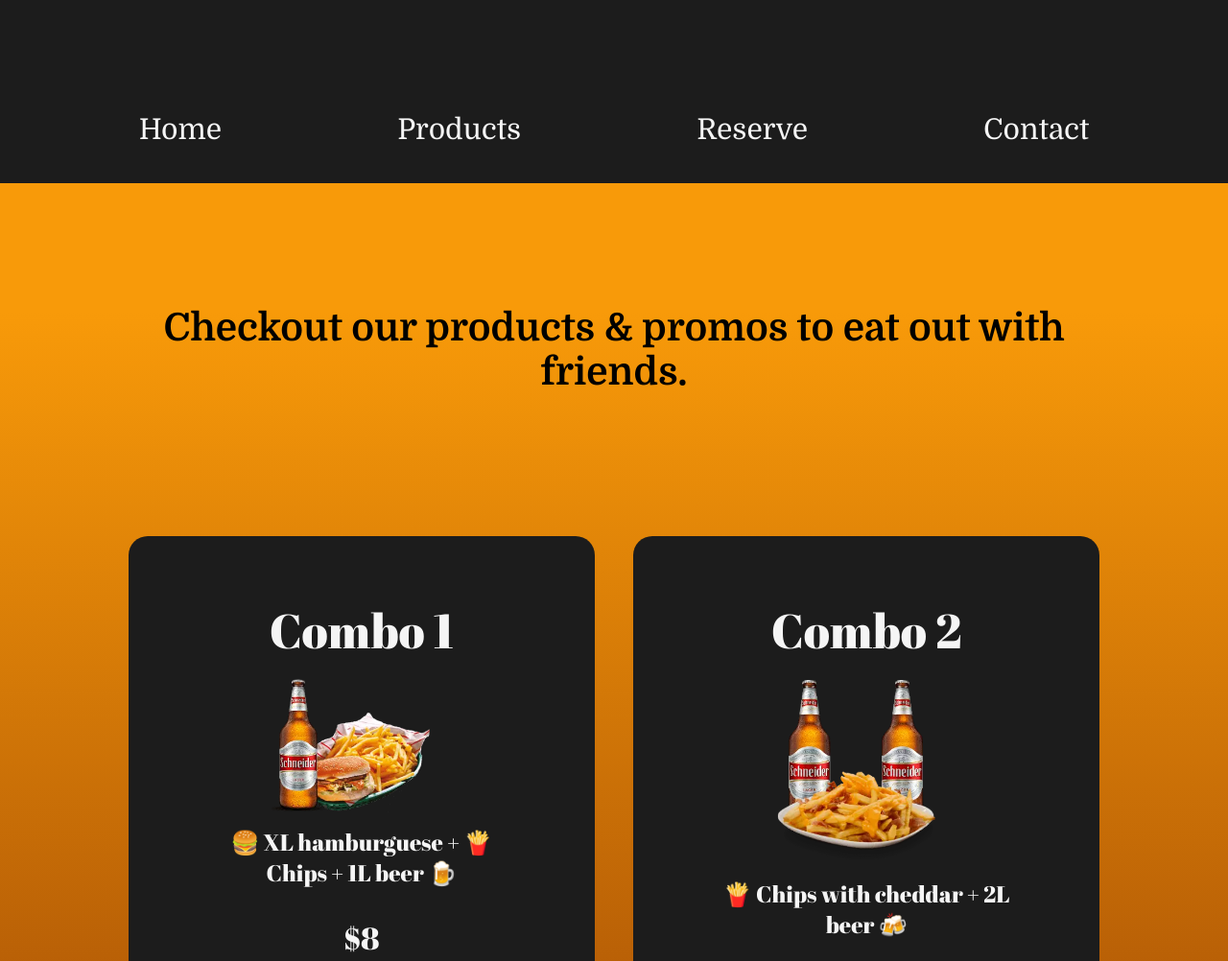
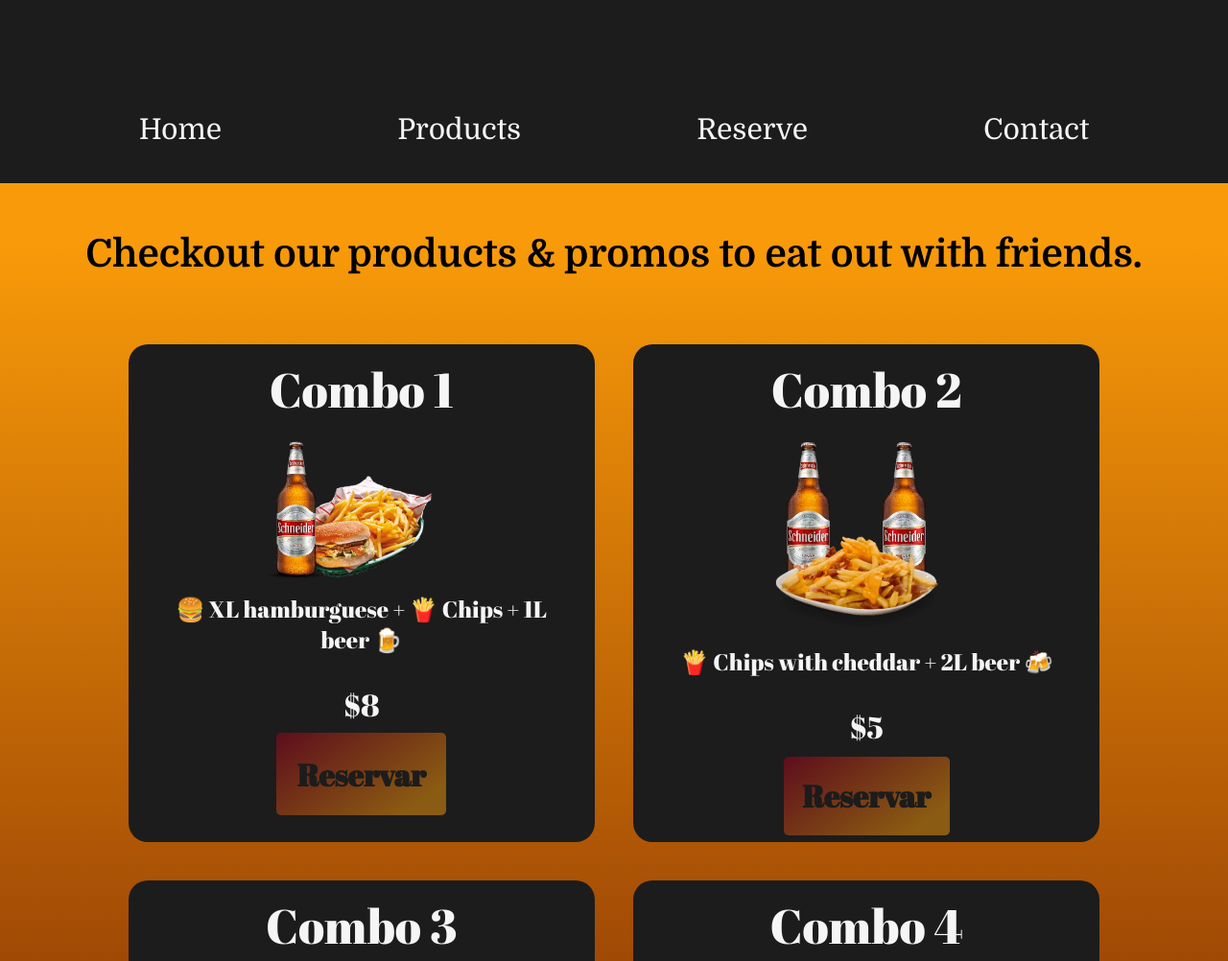
Before and after one commit to augustobor/RockBeer, a website: page html/products.html in a window 1280 px wide. Shown: the top 1002 px of the page at 96% size. Drawn offline with Linux system fonts and the light colour scheme; a web font is replaced by a local one.

Commit message:
resizing landing and menu card

```diff
--- a/package.json
+++ b/package.json
@@ -1,6 +1,6 @@
 {
   "name": "rockbeer",
-  "version": "1.0.0",
+  "version": "1.0.2",
   "description": "Second web frontend proyect. This would be a web bar",
   "main": "index.js",
   "scripts": {
--- a/stylesheets/menu/desktop.css
+++ b/stylesheets/menu/desktop.css
@@ -19,6 +19,10 @@ menu li a{
 
 /*Section*/
 
+#products--items article {
+	padding: 1%;
+}
+
 #products--items article > p {
     font-size: 5rem;
 }
@@ -28,7 +32,11 @@ menu li a{
     margin-bottom: 3rem;
 }
 
+#products--items article > div img {
+	width: 40%;
+	height: 40%;
+}
+
 #products--items article div a {
     font-size: xx-large;
-
 }
--- a/stylesheets/menu/style.css
+++ b/stylesheets/menu/style.css
@@ -92,7 +92,7 @@ section > p {
 	font-family: 'Domine', serif;
 	font-size: medium;
 	font-weight: bold;
-	padding: 10%;
+	padding: 4%;
 }
 
 #products--items article {
@@ -103,7 +103,6 @@ section > p {
 	padding: 5%;
 	height: auto;
 	border-radius: 20px;
-
 }
 
 #products--items article > p {
```
Also changed, not shown: stylesheets/landing/desktop.css (+5 -3 lines).
